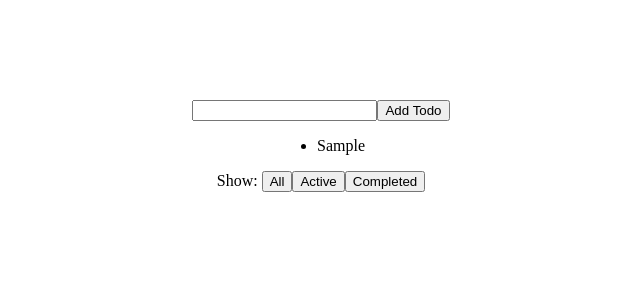
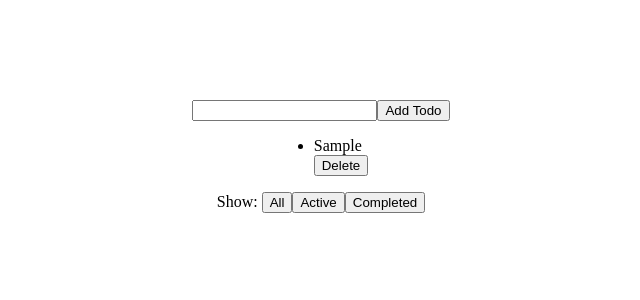
Before and after one commit to ahyagoub40/Todo-App, a React (Create React App) app: page / in a window 1280 px wide. Both pictures are taken after typing "Sample" into the empty fields and a click on the button "Add Todo". Shown: the top 300 px of the page, without its empty margins (319-959 px from the left). Built offline with nearby package versions, Linux system fonts and the light colour scheme.

Commit message:
added a delete action

```diff
--- a/src/Containers/VisibleTodoList.js
+++ b/src/Containers/VisibleTodoList.js
@@ -1,6 +1,6 @@
 import React from 'react'
 import { connect } from 'react-redux'
-import { toggleTodo } from '../Store/actions'
+import { toggleTodo, deleteTodo } from '../Store/actions'
 const getVisibleTodos = (todos, filter) => {
 
   const all = () => todos
@@ -14,14 +14,15 @@ const getVisibleTodos = (todos, filter) => {
   }
   return (options[filter] || options.default)()
 }
-const TodoList = ({ todos, toggleTodo }) => {
+const TodoList = ({ todos, toggleTodo, deleteTodo }) => {
   console.log('props : ', todos)
   return (
     < ul >
       {
         todos.map(todo => (
+          <div key={todo.id}>
             <li
-            key={todo.id}
+
               onClick={() => toggleTodo(todo.id)}
               style={{
                 textDecoration: todo.completed ? 'line-through' : 'none'
@@ -29,6 +30,8 @@ const TodoList = ({ todos, toggleTodo }) => {
             >
               {todo.text}
             </ li>
+            <button onClick={() => deleteTodo(todo.id)}>Delete</button>
+          </div>
         ))
       }
     </ul >
@@ -39,6 +42,7 @@ const mapStateToProps = state => ({
 })
 
 const mapDispatchToProps = dispatch => ({
-  toggleTodo: id => dispatch(toggleTodo(id))
+  toggleTodo: id => dispatch(toggleTodo(id)),
+  deleteTodo: id => dispatch(deleteTodo(id))
 })
 export default connect(mapStateToProps, mapDispatchToProps)(TodoList)
--- a/src/Store/Reducer/todos.js
+++ b/src/Store/Reducer/todos.js
@@ -9,9 +9,13 @@ const todos = (state = [], action) => {
   const toggle = () => (
     state.map(todo => todo.id === action.id ? { ...todo, completed: !todo.completed } : todo)
   )
+  const remove = () => (
+    state.filter(todo => todo.id !== action.id)
+  )
   const options = {
     ADD_TODO: add,
     TOGGLE_TODO: toggle,
+    DELETE_TODO: remove,
     default: () => state
   }
 
--- a/src/Store/actions.js
+++ b/src/Store/actions.js
@@ -15,6 +15,10 @@ export const toggleTodo = id => ({
   id
 })
 
+export const deleteTodo = id => ({
+  type: 'DELETE_TODO',
+  id
+})
 export const VisibilityFilters = {
   SHOW_ALL: 'SHOW_ALL',
   SHOW_COMPLETED: 'SHOW_COMPLETED',
```
Lines whose indentation alone changed are shown as unchanged.
